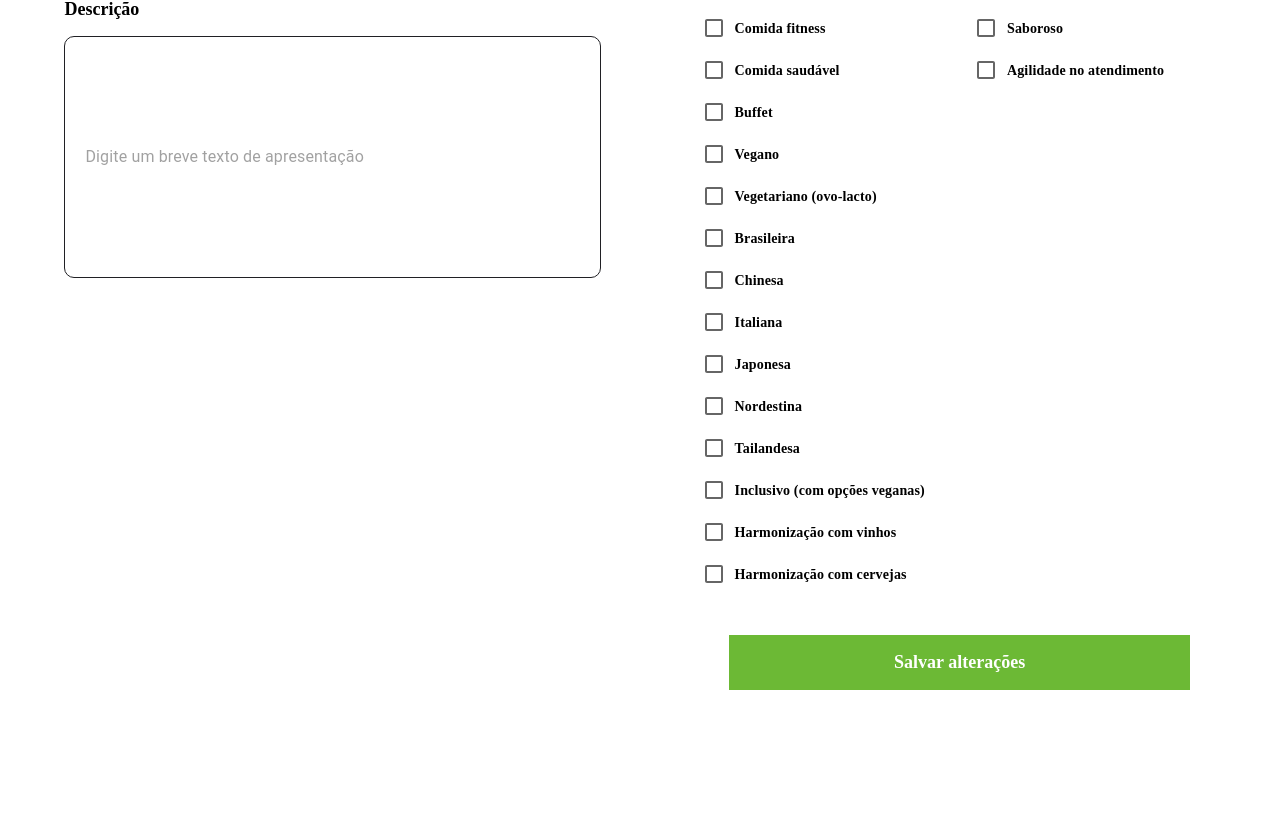
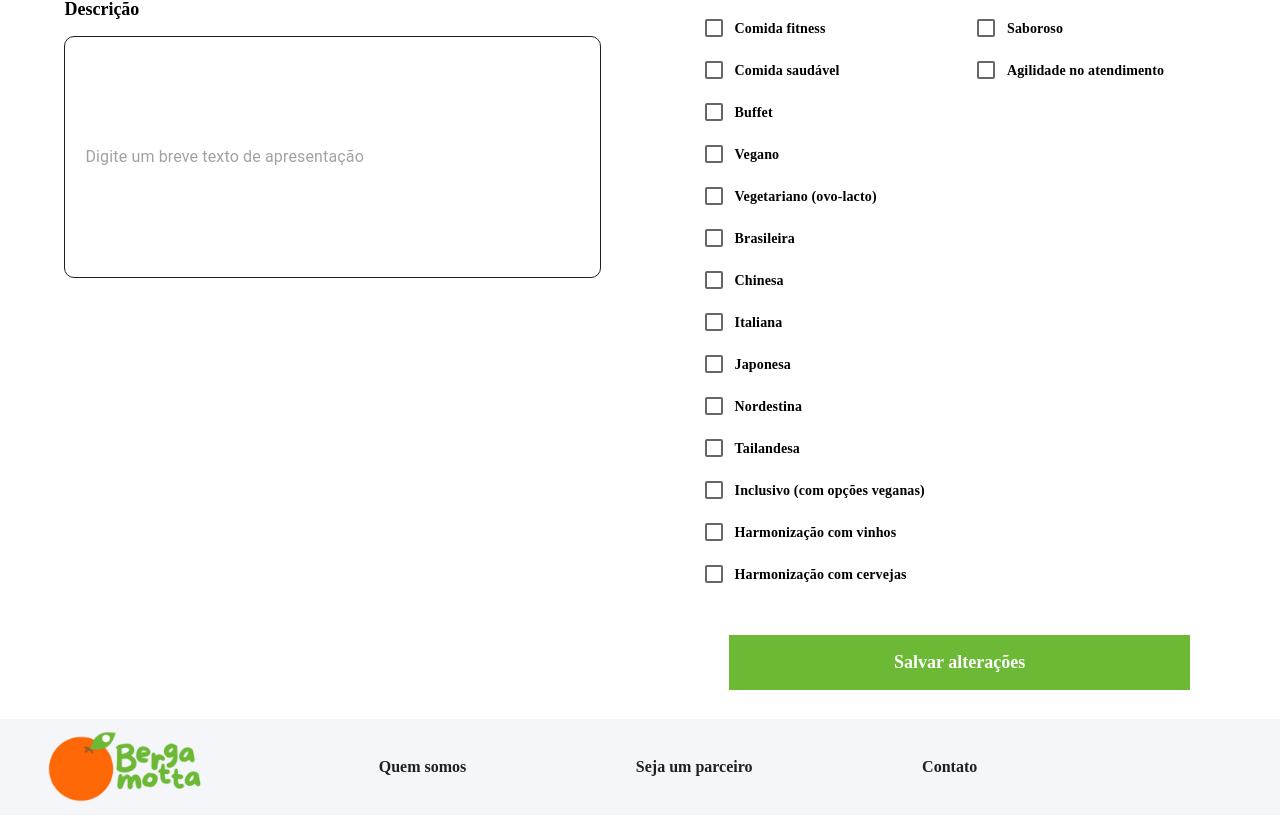
Before and after one commit to elenbrodt/bergamotta_frontend, a React (Create React App) app: page /cadastrorestaurante in a window 1280 px wide. Shown: the part 905-1722 px from the top of the page. Before the commit the page ends 1619 px from the top, so only its background shows below. Built offline with nearby package versions, Linux system fonts and the light colour scheme.

Commit message:
feat: Footer

```diff
--- a/src/App.tsx
+++ b/src/App.tsx
@@ -1,5 +1,4 @@
 import React from 'react';
-
 import Routes from './Routes';
 
 function App() {
--- a/src/Routes.tsx
+++ b/src/Routes.tsx
@@ -1,4 +1,4 @@
-import {Routes as WrapperRoutes, Route, BrowserRouter} from 'react-router-dom';
+import { Routes as WrapperRoutes, Route, BrowserRouter } from 'react-router-dom';
 import Home from "./pages/Home"
 import Search from "./pages/Search"
 import About from './pages/About';
@@ -10,23 +10,26 @@ import ConfigUser from './pages/ConfigUser';
 import UserFavorites from './pages/UserFavorites';
 import BlogArticle from './pages/BlogArticle';
 import SignInPlace from './pages/SignInPlace';
+import Footer from './components/Footer';
 
 export default function Routes() {
     return (
-    <BrowserRouter>
-        <WrapperRoutes>
-            <Route path="/" element={<Search/>}/>
-            <Route path="/home" element={<Home/>}/>
-             <Route path="/sobrenos" element={<About/>}/>
-            <Route path="/blog" element={<Blog/>}/>
-            <Route path="/login" element={<Login/>}/>
-            <Route path="/cadastro" element={<SignIn/>}/>
-            <Route path="/restaurantlocked/:id" element={<RestaurantLocked/>}/>
-            <Route path="/restaurantlocked" element={<RestaurantLocked/>}/>
-            <Route path="/configuser" element={<ConfigUser/>}/>
-            <Route path="/userfavorites" element={<UserFavorites/>}/>
-            <Route path="/blogarticle/:id" element={<BlogArticle/>}/>
-            <Route path="cadastrorestaurante" element={<SignInPlace/>}/>
-        </WrapperRoutes>
-    </BrowserRouter>
-    )}
+        <BrowserRouter>
+            <WrapperRoutes>
+                <Route path="/" element={<Home />} />
+                <Route path="/search" element={<Search />} />
+                <Route path="/sobrenos" element={<About />} />
+                <Route path="/blog" element={<Blog />} />
+                <Route path="/login" element={<Login />} />
+                <Route path="/cadastro" element={<SignIn />} />
+                <Route path="/restaurantlocked/:id" element={<RestaurantLocked />} />
+                <Route path="/restaurantlocked" element={<RestaurantLocked />} />
+                <Route path="/configuser" element={<ConfigUser />} />
+                <Route path="/userfavorites" element={<UserFavorites />} />
+                <Route path="/blogarticle/:id" element={<BlogArticle />} />
+                <Route path="cadastrorestaurante" element={<SignInPlace />} />
+            </WrapperRoutes>
+            <Footer />
+        </BrowserRouter>
+    );
+}
--- /dev/null
+++ b/src/components/Footer/index.tsx
@@ -0,0 +1,18 @@
+import { Footer, ImgLogo, Nav, NavLink, Div } from "./style"
+import Logo from "../../assets/image/logo.png";
+
+export default function () {
+    return (
+        <Footer>
+            <ImgLogo src={Logo} alt="Logo Bergamotta" />
+            <Nav>
+                <NavLink to="">Quem somos</NavLink>
+                <NavLink to="">Seja um parceiro</NavLink>
+                <NavLink to="">Contato</NavLink>
+            </Nav>
+            <Div>
+
+            </Div>
+        </Footer>
+    );
+}
--- /dev/null
+++ b/src/components/Footer/style.ts
@@ -0,0 +1,40 @@
+import styled from "styled-components";
+import { colors, fonts } from "../../styles/theme"
+import { Link } from "react-router-dom";
+
+
+export const Footer = styled.footer`
+    width: 100%;
+    background-color: ${colors.light_one};
+    height: 12%;
+    position: absolute;
+    margin-top: 5px;
+    display: flex;
+    justify-content: space-around;
+    align-items: center;
+`
+
+export const ImgLogo = styled.img`
+    width: 11rem;
+    margin-left: 0%;
+
+`
+export const Nav = styled.nav`
+    display: flex;
+    justify-content: space-around;
+    align-items: center;
+    width: 60%;
+    font-weight: 700;
+    font-size: 16px;
+    line-height: 28px
+`
+
+export const NavLink = styled(Link)`
+    text-decoration: none;
+    font-family: ${fonts.secondary};
+    color: ${colors.dark_one};
+`
+
+export const Div = styled.div`
+    width: 100px;
+`
--- a/src/components/Header/index.tsx
+++ b/src/components/Header/index.tsx
@@ -1,7 +1,7 @@
 import ButtonLogin from "../Button";
 import MenuHamburguer from "../MenuHamburguer"
 import Logo from "../../assets/image/logo.png";
-import { Ul, Li, A, DivHeader, Nav, ImgLogo, HamburguerMenu } from "./style";
+import { Ul, Li, DivHeader, Nav, ImgLogo, HamburguerMenu, NavLink } from "./style";
 
 function Header() {
     return (
@@ -13,11 +13,11 @@ function Header() {
                 <ImgLogo src={Logo} alt="Logo Bergamotta" />
                 <Nav>
                     <Ul>
-                        <Li><A href="">BLOG</A></Li>
-                        <Li><A href="">PERFIL</A></Li>
-                        <Li><A href="">CADASTRO</A></Li>
-                        <Li><A href="">QUEM SOMOS</A></Li>
-                        <Li><A href="/sobrenos">SEJA UM PARCEIRO</A></Li>
+                        <Li><NavLink to="">BLOG</NavLink></Li>
+                        <Li><NavLink to="">PERFIL</NavLink></Li>
+                        <Li><NavLink to="">CADASTRO</NavLink></Li>
+                        <Li><NavLink to="">QUEM SOMOS</NavLink></Li>
+                        <Li><NavLink to="/sobrenos">SEJA UM PARCEIRO</NavLink></Li>
                     </Ul>
                 </Nav>
                 <ButtonLogin text="Login" redirect="/login" />
--- a/src/components/Header/style.ts
+++ b/src/components/Header/style.ts
@@ -1,5 +1,6 @@
 import styled from "styled-components";
 import { colors, fonts } from "../../styles/theme"
+import { Link } from "react-router-dom"
 
 export const Ul = styled.ul`
     @media(max-width:1025px){
@@ -16,7 +17,7 @@ export const Li = styled.li`
     font-family: ${fonts.secondary}
 `
 
-export const A = styled.a`
+export const NavLink = styled(Link)`
     color: ${colors.dark_two};
     font-family: ${fonts.secondary};
     font-weight: 400;
```
